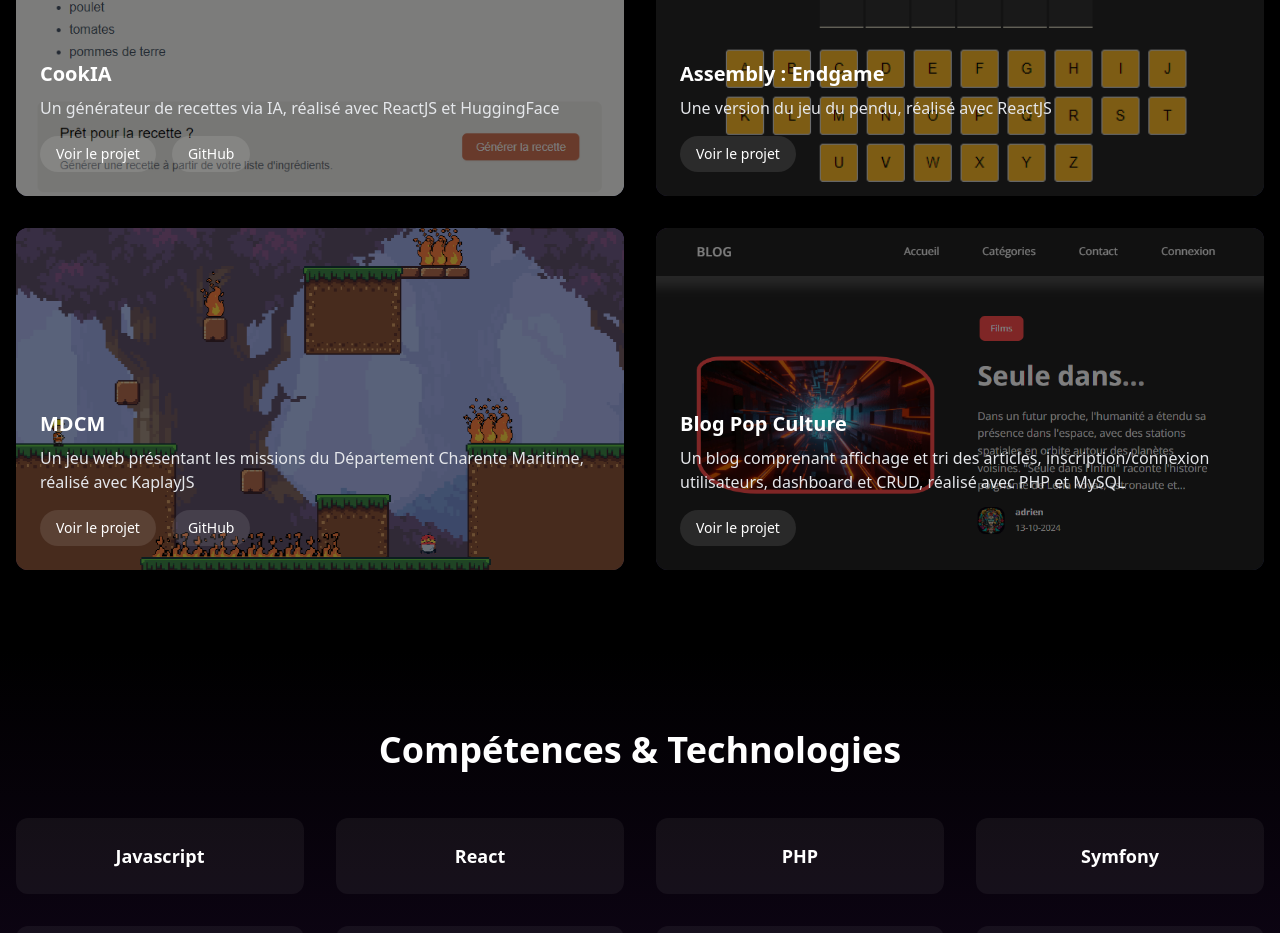
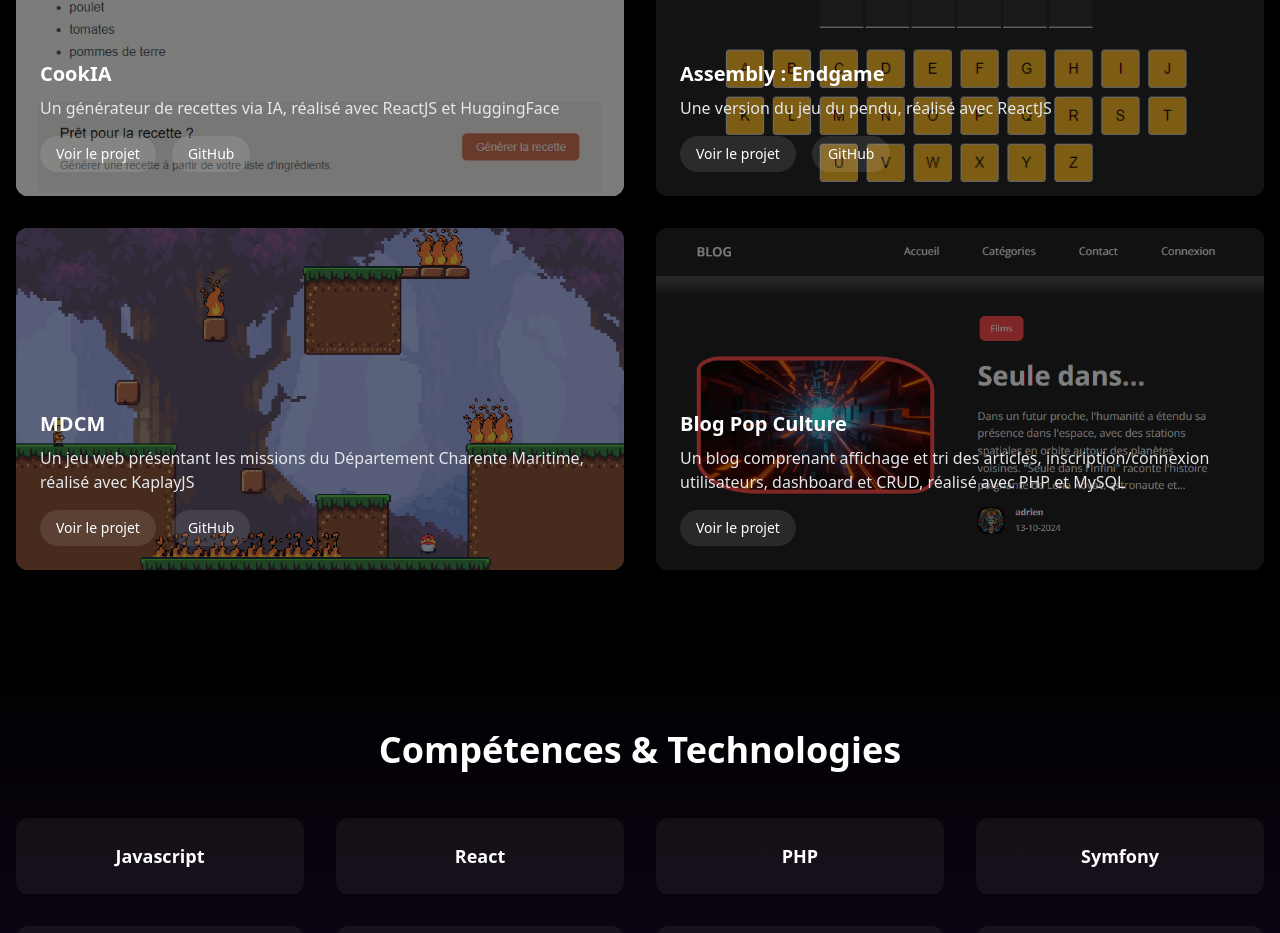
Before and after one commit to adsoub/portfolio, a Next.js app: page / in a window 1280 px wide. Shown: the part 1114-2047 px from the top of the page. Built offline with nearby package versions, Linux system fonts and the light colour scheme.

Commit message:
Added assembly github link

```diff
--- a/app/components/ProjectsSection.tsx
+++ b/app/components/ProjectsSection.tsx
@@ -19,7 +19,7 @@ const projects = [
 		description: 'Une version du jeu du pendu, réalisé avec ReactJS',
 		image: '/assembly.png',
 		url: "https://adsoub.alwaysdata.net/assembly",
-		git:"",
+		git:"https://github.com/adsoub/assembly",
 	},
 	{
 		id: 3,
```
